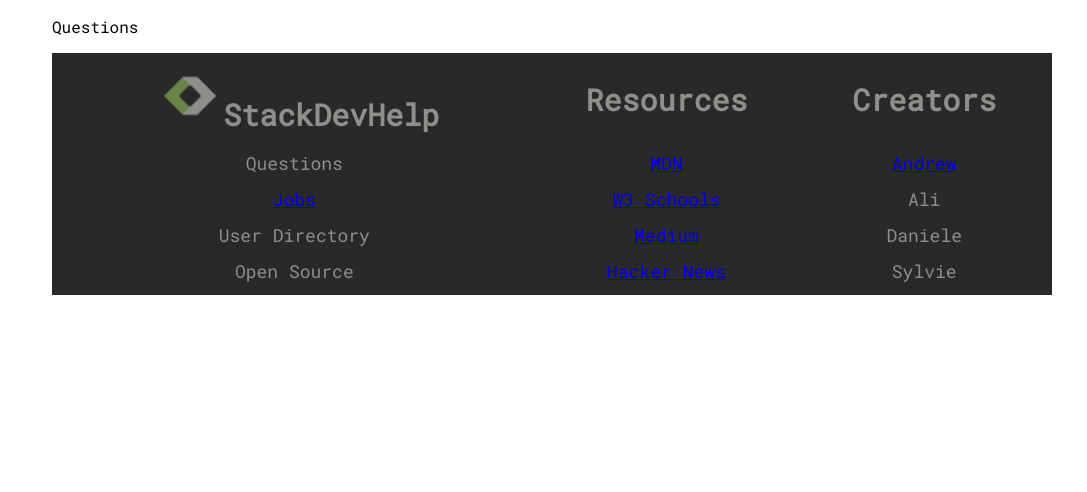
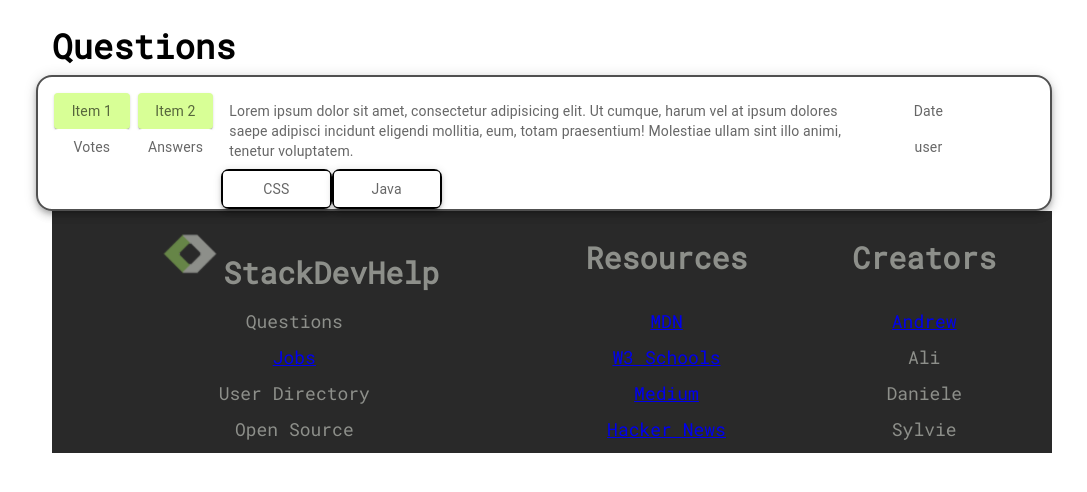
Before and after one commit to SaltySpitton/FrontEnd, a React (Create React App) app: page /questions in a window 1280 px wide. Shown: the top 492 px of the page, without its empty margins (88-1175 px from the left). Built offline with nearby package versions, Linux system fonts and the light colour scheme.

Commit message:
:tada: adding specific question component

```diff
--- a/package.json
+++ b/package.json
@@ -7,14 +7,19 @@
     "@emotion/styled": "^11.6.0",
     "@mui/material": "^5.4.1",
     "@mui/styled-engine-sc": "^5.4.1",
+    "@mui/x-data-grid": "^5.5.0",
     "@testing-library/jest-dom": "^5.16.2",
     "@testing-library/react": "^12.1.2",
     "@testing-library/user-event": "^13.5.0",
+    "first": "^0.0.3",
+    "install": "^0.13.0",
+    "one": "^6.0.1",
     "react": "^17.0.2",
     "react-dom": "^17.0.2",
     "react-router-dom": "^6.2.1",
     "react-scripts": "5.0.0",
     "styled-components": "^5.3.3",
+    "this": "^1.1.0",
     "web-vitals": "^2.1.4"
   },
   "scripts": {
--- a/public/index.html
+++ b/public/index.html
@@ -13,6 +13,10 @@
     />
     <link href='https://fonts.googleapis.com/css?family=Roboto Mono' rel='stylesheet'>
     <link rel="apple-touch-icon" href="%PUBLIC_URL%/logo192.png" />
+    <link
+    rel="stylesheet"
+    href="https://fonts.googleapis.com/icon?family=Material+Icons"
+  />
     <!--
       manifest.json provides metadata used when your web app is installed on a
       user's mobile device or desktop. See https://developers.google.com/web/fundamentals/web-app-manifest/
--- a/src/App.js
+++ b/src/App.js
@@ -5,12 +5,33 @@ import Questions from './components/Questions';
 import Answers from  './components/Answers';
 import Dashboard from './components/Dashboard';
 import Login from './components/Login';
+import { createTheme, ThemeProvider } from '@mui/material/styles';
+
+//link to color picker
+//https://material.io/resources/color/#!/?view.left=0&view.right=1&primary.color=42A5F5&secondary.color=3F51B5
+// https://mui.com/components/bottom-navigation/$
+const theme = createTheme({
+    palette: {
+        primary: {
+            main: '#a4e265',
+            light: '#d8ff96',
+            dark: '#72b035',
+        },
+          secondary: {
+            main: '#282828',
+            light: '#505050',
+            dark: '#000000',
+          },
+
+    }
+})
 
 
 
 function App() {
   return (
     <div className="App">
+      <ThemeProvider theme={theme}>
       <Routes>
         <Route path='/' element={<Home/>}/>
         <Route path='/questions' element={<Questions/>}/>
@@ -18,6 +39,7 @@ function App() {
         <Route path='/dashboard' element={<Dashboard/>}/>
         <Route path='/login' element={<Login/>}/>
       </Routes>
+      </ThemeProvider>
     </div>
   )
 }
--- /dev/null
+++ b/src/components/Askquestion.js
@@ -0,0 +1,118 @@
+import * as React from 'react';
+import { styled } from '@mui/material/styles';
+import Box from '@mui/material/Box';
+import Paper from '@mui/material/Paper';
+import Grid from '@mui/material/Grid';
+import Typography from '@mui/material/Typography';
+
+const Item = styled(Paper)(({ theme }) => ({
+  ...theme.typography.body2,
+  padding: theme.spacing(1),
+  textAlign: 'center',
+  color: theme.palette.text.secondary,
+}));
+
+function FormRow() {
+  return (
+    <React.Fragment>
+
+      <Grid item lg={1}>
+        <Item
+        sx={{
+          backgroundColor: 'primary.light', }}>
+          Item 1
+        </Item>
+
+        <Item sx={{
+          boxShadow: 0 }}>
+          Votes
+        </Item>
+      </Grid>
+
+      <Grid item lg={1}>
+        <Item sx={{
+          backgroundColor: 'primary.light', }}>
+            Item 2
+        </Item>
+
+        <Item sx={{
+          boxShadow: 0 }}>
+          Answers
+        </Item>
+
+      </Grid>
+
+
+      <Grid container direction="row"
+        item lg={8} >
+
+        <Item sx={{
+          boxShadow: 0,
+          textAlign: 'left' }}>
+          Lorem ipsum dolor sit amet, consectetur adipisicing elit. Ut cumque, harum vel at ipsum dolores saepe adipisci incidunt eligendi mollitia, eum, totam praesentium! Molestiae ullam sint illo animi, tenetur voluptatem.
+        </Item>
+
+        <Grid lg={2} sx={{
+          border: 2,
+          borderRadius: 2,
+          boxShadow: 3, }}>
+          <Item>CSS</Item>
+        </Grid>
+
+        <Grid lg={2} sx={{
+          border: 2,
+          borderRadius: 2,
+          boxShadow: 3, }}>
+          <Item>Java</Item>
+        </Grid>
+
+      </Grid>
+
+
+      <Grid container direction="column"
+        item lg={1} >
+        <Grid>
+          <Item sx={{
+            boxShadow: 0, }}
+            >Date
+        </Item>
+        </Grid>
+
+        <Grid>
+          <Item sx={{
+            boxShadow: 0, }}>
+            user
+          </Item>
+        </Grid>
+
+
+        </Grid>
+
+
+
+
+
+
+
+    </React.Fragment>
+
+  );
+}
+
+export default function Askquestion() {
+  return (
+    <Box sx={{ flexGrow: 1 }}>
+      <Grid container spacing={1} >
+        <Grid container item spacing={1}
+          sx={{
+          boxShadow: 5,
+          border: 2,
+          borderRadius: 4,
+          borderColor: 'secondary.light', }}>
+          <FormRow />
+        </Grid>
+     </Grid>
+    </Box>
+
+  );
+}
--- a/src/components/Questions.js
+++ b/src/components/Questions.js
@@ -1,11 +1,16 @@
 import React from 'react';
+import Askquestion from './Askquestion';
+import '../css/Questions.css'
 
 const Questions = () => {
 
 
   return( <>
 
-    <p>Questions</p>
+    <h1>Questions</h1>
+    <Askquestion/>
+
+
   </>)
 };
 
--- /dev/null
+++ b/src/css/Questions.css
@@ -0,0 +1,4 @@
+body {
+    font-family: "Roboto Mono", "sans";
+
+}
--- a/src/index.js
+++ b/src/index.js
@@ -5,6 +5,7 @@ import {
   BrowserRouter as Router
 } from "react-router-dom"
 import Layout from './components/Layout'
+import { StyledEngineProvider } from '@mui/material/styles';
 
 ReactDOM.render(
   <React.StrictMode>
```
Also changed, not shown: 1 other file (tests, documents, lock files or other folders).
